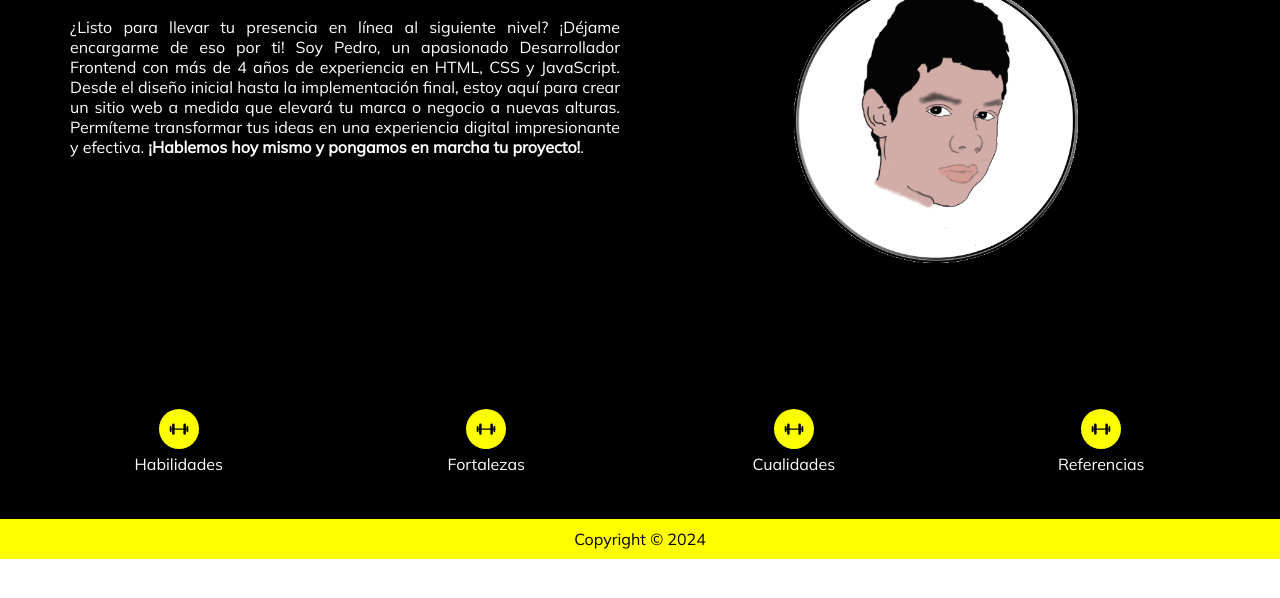
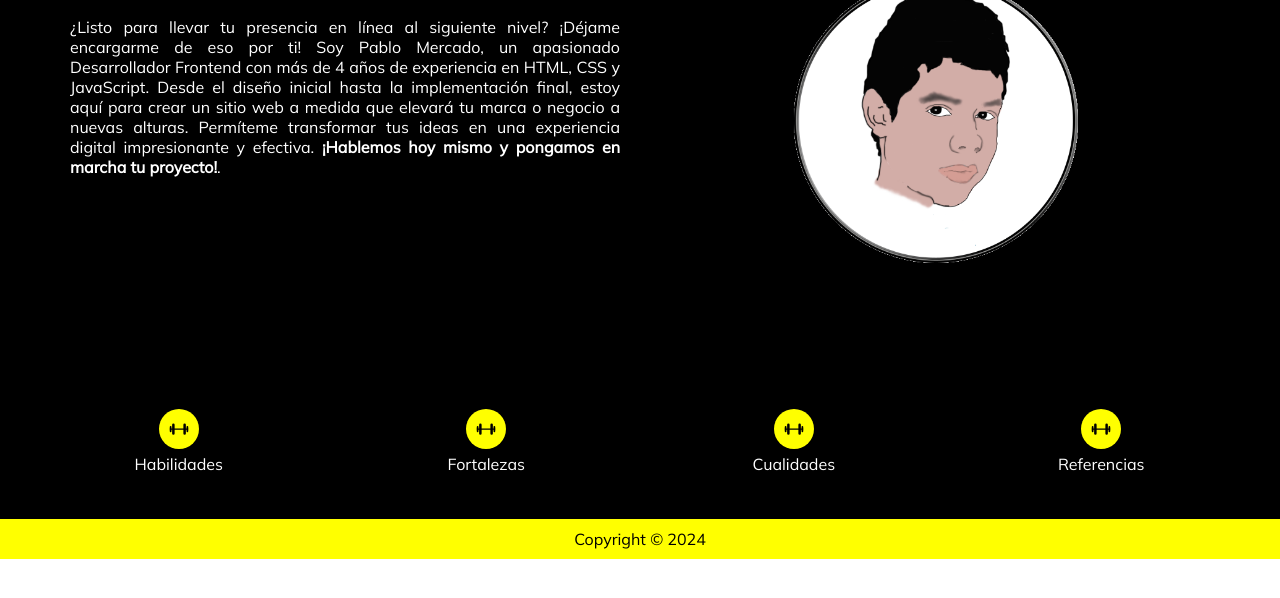
Before and after one commit to Pablo497/portfolio, a plain HTML site: page index.html in a window 1280 px wide. Shown: the part 196-794 px from the top of the page. Drawn offline with Linux system fonts and the light colour scheme.

Commit message:
Update index.html

```diff
--- a/index.html
+++ b/index.html
@@ -29,7 +29,7 @@
 	<main class="main_section">
 		<div>
 			<span class="main_section_welcome"> HOLA</span>
-			<p style="color: #fff; text-align: justify; padding:20px;"> ¿Listo para llevar tu presencia en línea al siguiente nivel? ¡Déjame encargarme de eso por ti! Soy Pedro, un apasionado Desarrollador Frontend con más de 4 años de experiencia en HTML, CSS y JavaScript. Desde el diseño inicial hasta la implementación final, estoy aquí para crear un sitio web a medida que elevará tu marca o negocio a nuevas alturas. Permíteme transformar tus ideas en una experiencia digital impresionante y efectiva.  <strong>¡Hablemos hoy mismo y pongamos en marcha tu proyecto!</strong>. </p>
+			<p style="color: #fff; text-align: justify; padding:20px;"> ¿Listo para llevar tu presencia en línea al siguiente nivel? ¡Déjame encargarme de eso por ti! Soy Pablo Mercado, un apasionado Desarrollador Frontend con más de 4 años de experiencia en HTML, CSS y JavaScript. Desde el diseño inicial hasta la implementación final, estoy aquí para crear un sitio web a medida que elevará tu marca o negocio a nuevas alturas. Permíteme transformar tus ideas en una experiencia digital impresionante y efectiva.  <strong>¡Hablemos hoy mismo y pongamos en marcha tu proyecto!</strong>. </p>
 		</div>
 		<div style="display: grid; justify-items: center;">
 			<img src="car.png" alt="Imagen" style="width:400px;">
```
